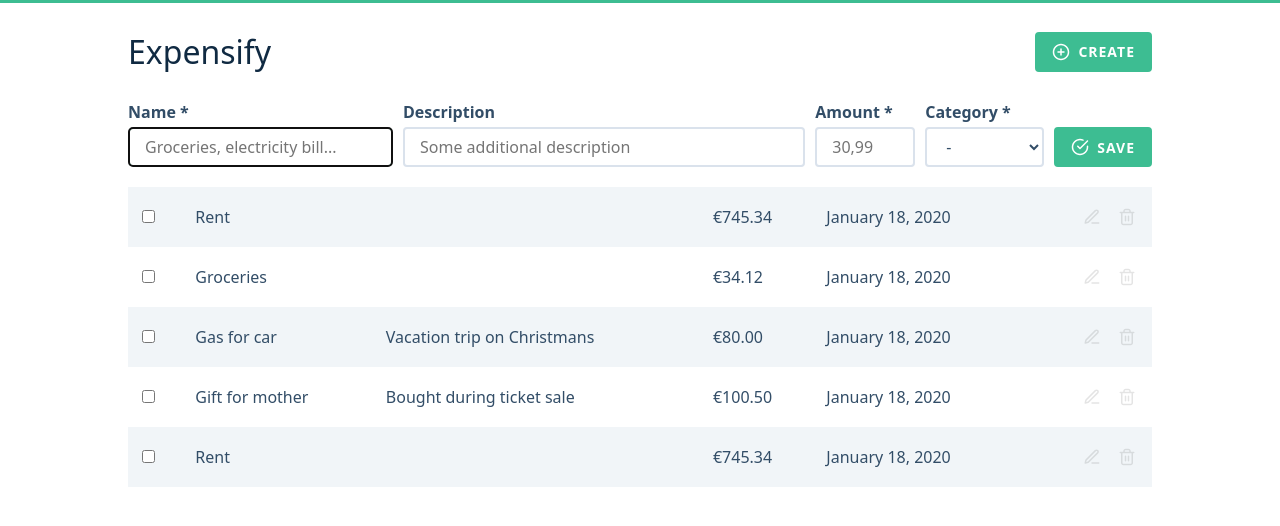
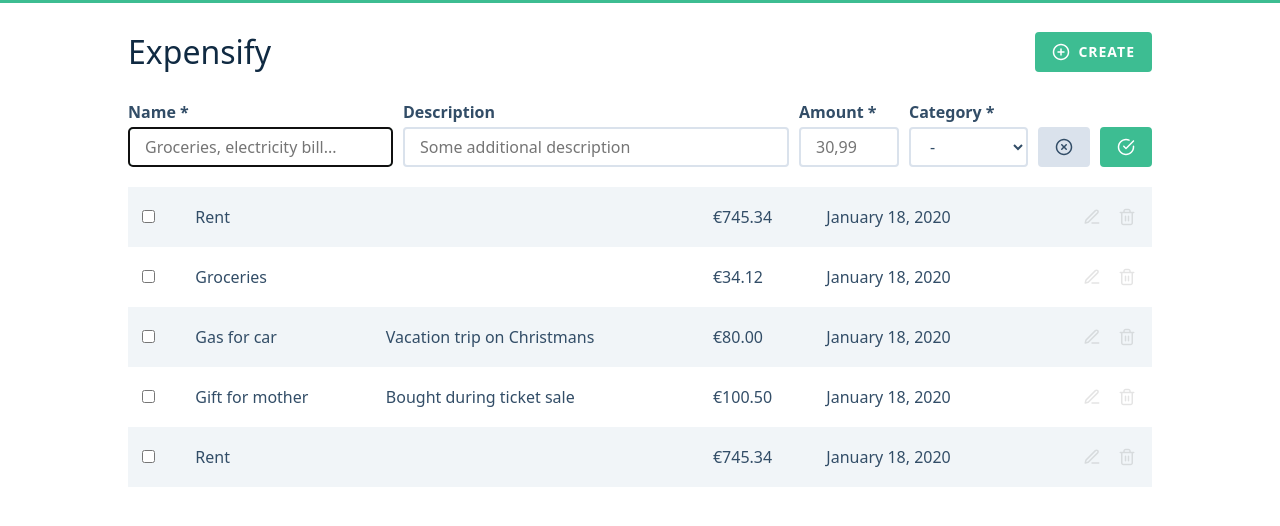
Before and after one commit to andreasremdt/expensify, a React app: page / in a window 1280 px wide. Both pictures are taken after a click on the button "CREATE". Shown: the top 526 px of the page. Built offline with nearby package versions, Linux system fonts and the light colour scheme; the HTML template or start-up script is replaced by a standard one.

Commit message:
Implement inline editing for table

```diff
--- a/client/App.js
+++ b/client/App.js
@@ -14,7 +14,7 @@
     this.setState({ expenses });
   }
 
-  handleDelete = (evt) => {
+  handleDelete = evt => {
     var { id } = evt.currentTarget.closest("tr").dataset;
 
     this.setState({
@@ -22,9 +22,21 @@
     });
   };
 
-  handleCreate = (expense) => {
+  handleCreate = expense => {
     this.setState({
       expenses: [...this.state.expenses, expense]
+    });
+  };
+
+  handleUpdate = updated => {
+    this.setState({
+      expenses: this.state.expenses.map(expense => {
+        if (expense.id == updated.id) {
+          return updated;
+        }
+
+        return expense;
+      })
     });
   };
 
@@ -40,8 +52,17 @@
         <Header handleToggleForm={this.handleToggleForm} />
 
         <div className="wrapper">
-          {this.state.isFormDisplayed && <Form handleToggleForm={this.handleToggleForm} handleCreate={this.handleCreate} />}
-          <Table expenses={this.state.expenses} handleDelete={this.handleDelete} />
+          {this.state.isFormDisplayed && (
+            <Form
+              onSubmit={this.handleCreate}
+              onCancel={this.handleToggleForm}
+            />
+          )}
+          <Table
+            expenses={this.state.expenses}
+            handleDelete={this.handleDelete}
+            handleUpdate={this.handleUpdate}
+          />
         </div>
       </React.Fragment>
     );
--- a/client/components/Button.css
+++ b/client/components/Button.css
@@ -10,8 +10,9 @@
   text-transform: uppercase;
   height: 40px;
   padding: 0 15px;
+  text-indent: 8px;
   cursor: pointer;
-  transition: background-color .1s linear, color .1s linear;
+  transition: background-color 0.1s linear, color 0.1s linear;
 }
 
 .button.is-primary {
@@ -36,7 +37,3 @@
 .button.is-secondary:focus {
   background-color: white;
 }
-
-.button > .icon {
-  margin-right: 8px;
-}
--- /dev/null
+++ b/client/components/Expense.js
@@ -0,0 +1,60 @@
+import React from "react";
+import Icon from "./Icon";
+import Form from "./Form";
+import { formatDate, formatCurrency } from "../utils/format-helpers";
+
+class Expense extends React.PureComponent {
+  state = { isEditing: false };
+
+  handleClick = () => {
+    this.setState({ isEditing: !this.state.isEditing });
+  };
+
+  handleUpdate = expense => {
+    this.handleClick();
+
+    this.props.handleUpdate(expense);
+  };
+
+  render() {
+    var { expense, handleDelete } = this.props;
+
+    return (
+      <tr data-id={expense.id}>
+        {this.state.isEditing ? (
+          <td colSpan="6">
+            <Form
+              expense={expense}
+              onSubmit={this.handleUpdate}
+              onCancel={this.handleClick}
+            />
+          </td>
+        ) : (
+          <React.Fragment>
+            <td>
+              <input type="checkbox" />
+            </td>
+            <td>{expense.name}</td>
+            <td>{expense.description}</td>
+            <td>{formatCurrency(expense.amount)}</td>
+            <td>{formatDate(expense.date)}</td>
+            <td className="actions">
+              <button
+                type="button"
+                className="action"
+                onClick={this.handleClick}
+              >
+                <Icon type="edit" />
+              </button>
+              <button type="button" className="action" onClick={handleDelete}>
+                <Icon type="delete" />
+              </button>
+            </td>
+          </React.Fragment>
+        )}
+      </tr>
+    );
+  }
+}
+
+export default Expense;
--- a/client/components/Form.js
+++ b/client/components/Form.js
@@ -16,6 +16,12 @@
 
 class ExpensesForm extends React.PureComponent {
   state = DEFAULT_STATE;
+
+  componentDidMount() {
+    if (this.props.expense) {
+      this.setState(this.props.expense);
+    }
+  }
 
   handleChange = evt => {
     var { target } = evt;
@@ -42,7 +48,9 @@
     if (Object.keys(errors).length) {
       this.setState({ errors });
     } else {
-      this.props.handleCreate(this.state);
+      var { id, name, amount, category, description } = this.state;
+
+      this.props.onSubmit({ id, name, amount, category, description });
 
       this.setState(DEFAULT_STATE);
     }
@@ -106,8 +114,19 @@
           </Input>
         </div>
 
-        <Button type="submit">
-          <Icon type="check" /> Save
+        <div className="group">
+          <Button
+            type="button"
+            variant="secondary"
+            title="Cancel"
+            onClick={this.props.onCancel}
+          >
+            <Icon type="cancel" />
+          </Button>
+        </div>
+
+        <Button type="submit" title="Save expense">
+          <Icon type="check" />
         </Button>
       </form>
     );
--- a/client/components/Table.js
+++ b/client/components/Table.js
@@ -1,30 +1,18 @@
 import React from "react";
-import Icon from "./Icon";
-import { formatDate, formatCurrency } from "../utils/format-helpers";
+import Expense from "./Expense";
 import "./Table.css";
 
-function Table({ expenses, handleDelete }) {
+function Table({ expenses, handleDelete, handleUpdate }) {
   return (
     <table>
       <tbody>
         {expenses.map(expense => (
-          <tr key={expense.id} data-id={expense.id}>
-            <td>
-              <input type="checkbox" />
-            </td>
-            <td>{expense.name}</td>
-            <td>{expense.description}</td>
-            <td>{formatCurrency(expense.amount)}</td>
-            <td>{formatDate(expense.date)}</td>
-            <td className="actions">
-              <button type="button" className="action">
-                <Icon type="edit" />
-              </button>
-              <button type="button" className="action" onClick={handleDelete}>
-                <Icon type="delete" />
-              </button>
-            </td>
-          </tr>
+          <Expense
+            key={expense.id}
+            expense={expense}
+            handleDelete={handleDelete}
+            handleUpdate={handleUpdate}
+          />
         ))}
       </tbody>
     </table>
```
